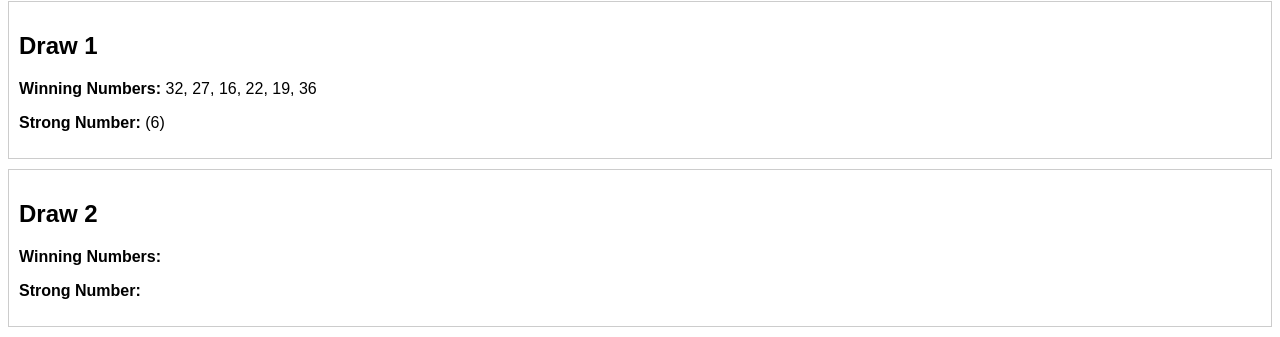
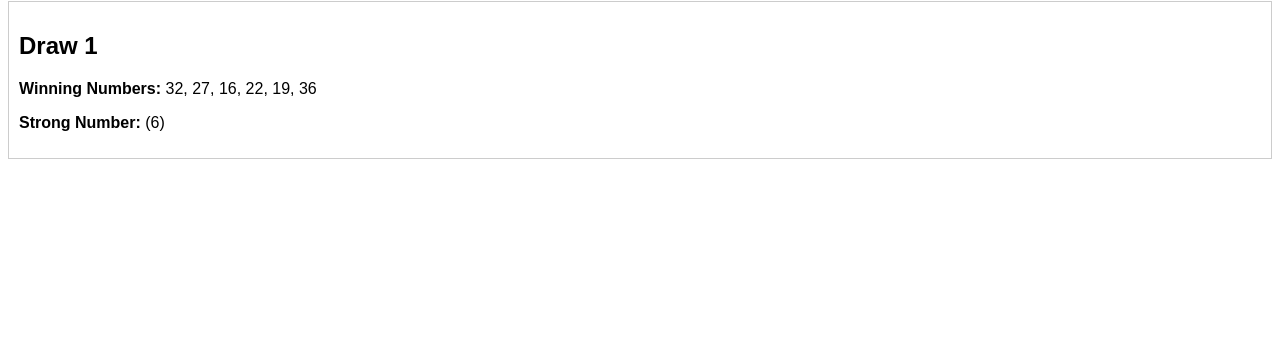
Before and after one commit to yanivdg/MoreApp, a plain HTML site: page loto.html in a window 1280 px wide. Shown: the part 79-416 px from the top of the page. Drawn offline with Linux system fonts and the light colour scheme.

Commit message:
Update loto.html

```diff
--- a/loto.html
+++ b/loto.html
@@ -24,15 +24,6 @@
         <p><span class="numbers">Winning Numbers:</span> <span id="winningNumbers"></span></p>
         <p><span class="numbers">Strong Number:</span> <span id="strongNumber"></span></p>
     </div>
-
-    <div class="result">
-        <h2>Draw 2</h2>
-        <p><span class="numbers">Winning Numbers:</span> <span id="winningNumbers2"></span></p>
-        <p><span class="numbers">Strong Number:</span> <span id="strongNumber2"></span></p>
-    </div>
-
-    <!-- More draw results can be added here -->
-
     <script>
         function generateLotteryResult() {
             function getRandomNumber(min, max) {
```
